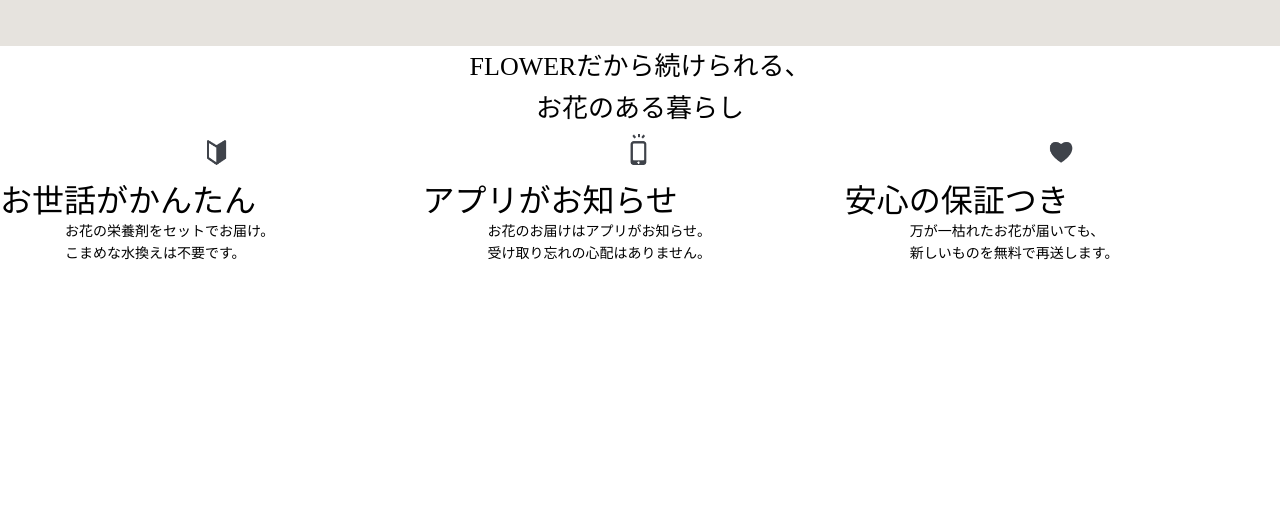
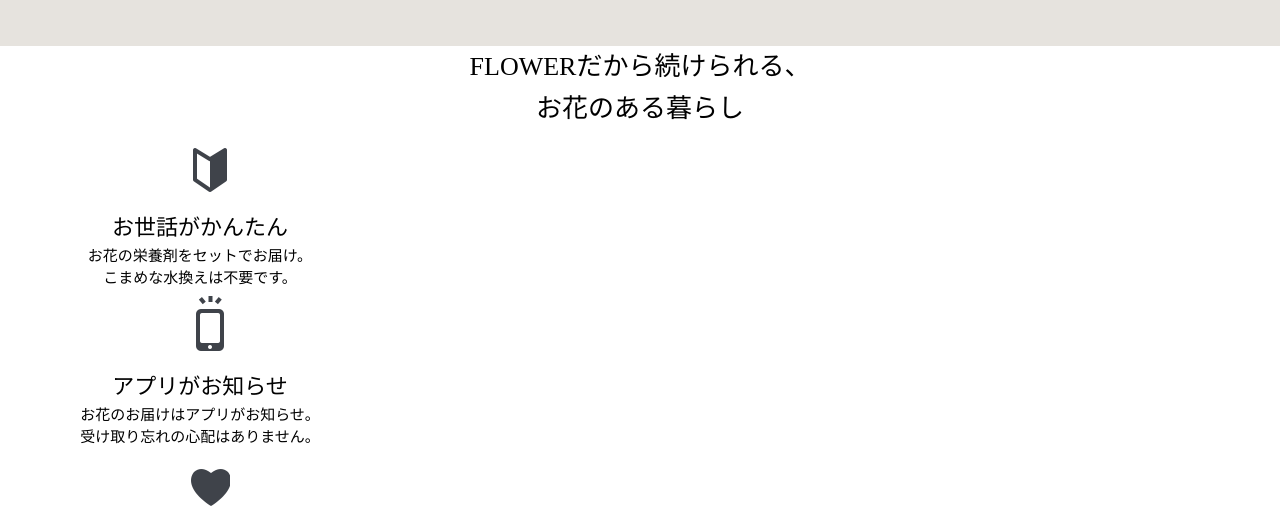
Before and after one commit to genkimita/mosya-flower, a plain HTML site: page index.html in a window 1280 px wide. Shown: the part 3584-4109 px from the top of the page. Drawn offline with Linux system fonts and the light colour scheme; files whose address does not match are found by name.

Commit message:
Update stylesheet.css

```diff
--- a/style/stylesheet.css
+++ b/style/stylesheet.css
@@ -394,38 +394,73 @@ vertical-align : middle;
 }
 .credit-box {
   width:33%;
-  float:left;
+  display: flex;
+  text-align: center;
 }
 .credit-box-easy {
 }
 .credit-box-easy-image {
   background: url(https://raw.githubusercontent.com/genkimita/mosya-flower/master/image/credit-easy.png);
   background-size: cover;
-  width:35px;
-  height:45px;
+  width:60px;
+  height:80px;
   margin-left: auto;
   margin-right: auto;
+}
+.credit-box-easy h1{
+  font-weight: 400;
+  font-size: 22px;
+  line-height: 35px;
+}
+.credit-box-easy h2 {
+  font-weight: 400;
+  font-size: 15px;
+  line-height: 22px;
 }
 .credit-box-app {
 }
 .credit-box-app-image {
   background: url(https://raw.githubusercontent.com/genkimita/mosya-flower/master/image/credit-app.png);
   background-size: cover;
-  width:35px;
-  height:45px;
+  width:60px;
+  height:80px;
   margin-left: auto;
   margin-right: auto;
 }
+.credit-box-app h1{
+  font-weight: 400;
+  font-size: 22px;
+  line-height: 35px;
+}
+.credit-box-app h2 {
+  font-weight: 400;
+  font-size: 15px;
+  line-height: 22px;
+}
+
 .credit-box-warranty {
 }
 .credit-box-warranty-image {
   background: url(https://raw.githubusercontent.com/genkimita/mosya-flower/master/image/credit-warranty.png);
   background-size: cover;
-  width:35px;
-  height:45px;
+  width:60px;
+  height:80px;
   margin-left: auto;
   margin-right: auto;
 }
+.credit-box-warranty h1{
+  font-weight: 400;
+  font-size: 22px;
+  line-height: 35px;
+}
+.credit-box-warranty h2 {
+  font-weight: 400;
+  font-size: 15px;
+  line-height: 22px;
+}
+
+
+
 
 .atmosphere {
   width:100%;
```
